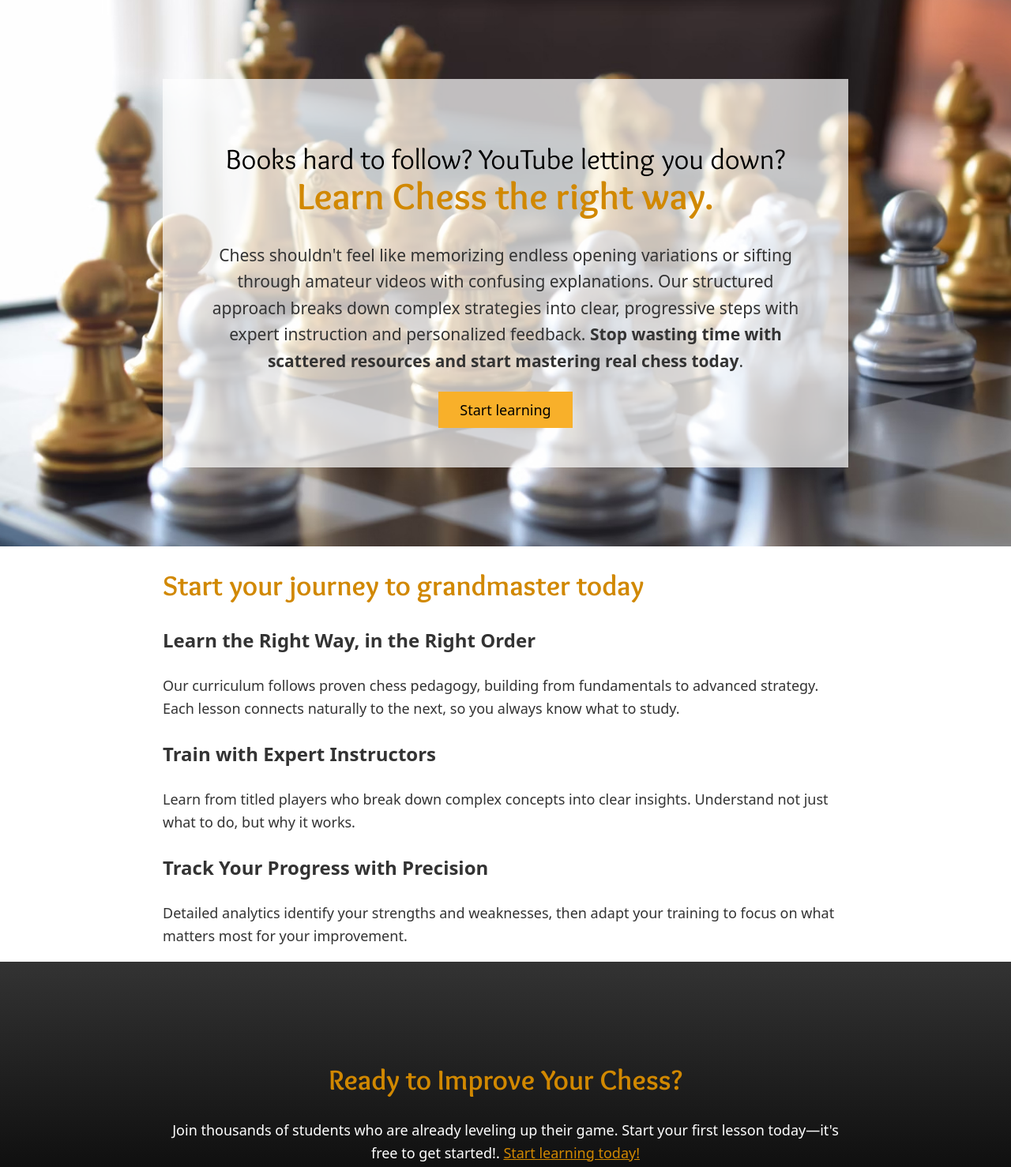
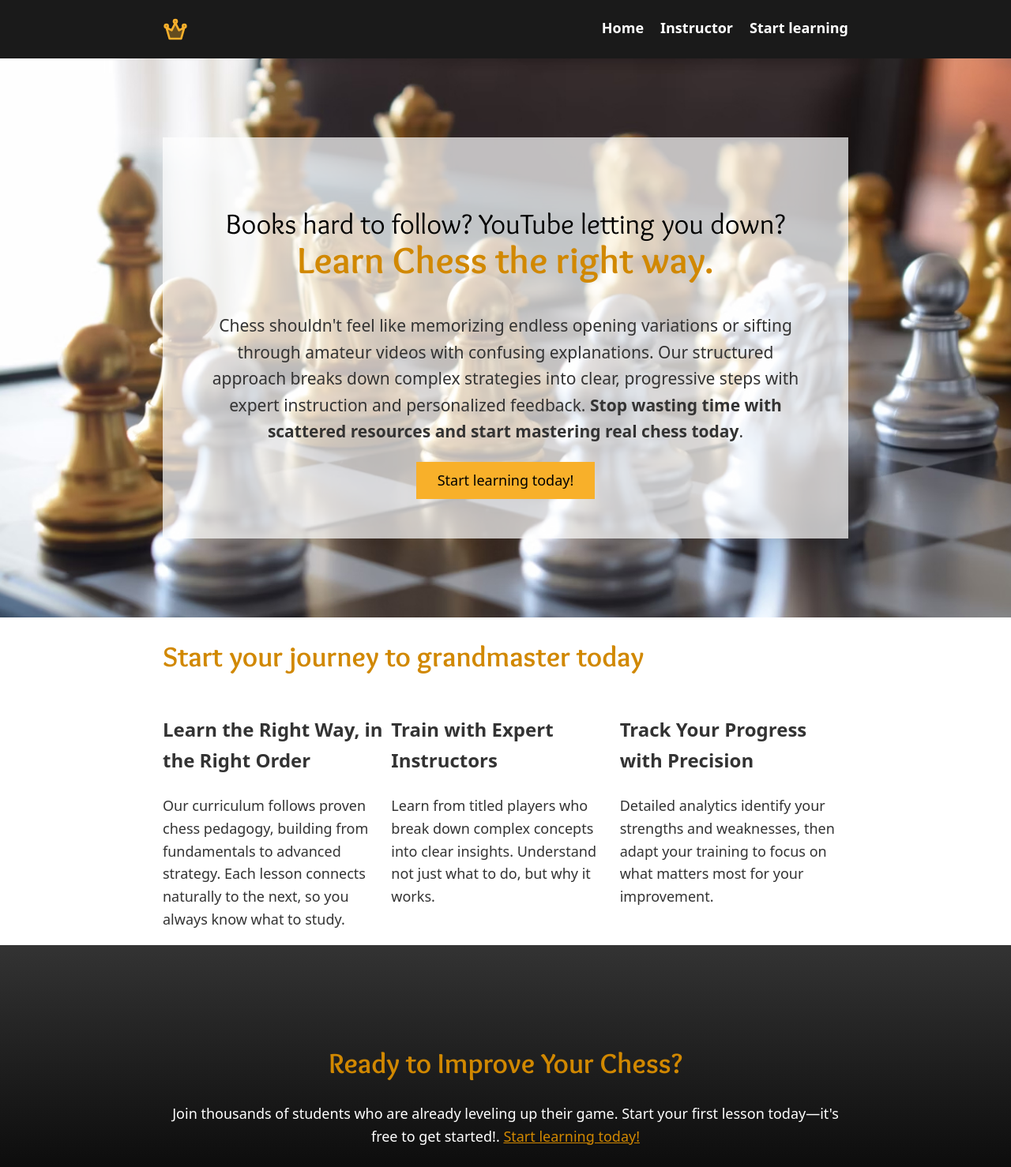
Before and after one commit to Verdecelulandres/css-fundamentals, a plain HTML site: page index.html in a window 1280 px wide. Shown: the top 1478 px of the page at 79% size. Drawn offline with Linux system fonts and the light colour scheme.

Commit message:
update: add nav

```diff
--- a/index.html
+++ b/index.html
@@ -1,5 +1,4 @@
 <!DOCTYPE html>
-
 <html lang="en">
 
 <head>
@@ -11,42 +10,80 @@
 
 <body>
 <main>
-    <div class="hero">
+
+  <header class="page-header">
+    <div class="wrapper">
+      <div class="page-header-layout">
+        <img src="images/crown.svg"/>
+        <nav class="primary-nav">
+          <ul>
+            <li><a href="index.html">Home</a></li>
+            <li><a href="instructor.html">Instructor</a></li>
+            <li><a href="#">Start learning</a></li>
+          </ul>
+        </nav>
+      </div>
+    </div>
+  </header>
+
+  <section class="hero">
     <div class="wrapper">
       <div class="hero-content">
         <h1><span>Books hard to follow? YouTube letting you down?</span> Learn Chess the right way.</h1>
-          <!-- <img src="images/chess-board.jpg" alt="A chess board with gold and black peices"> -->
-          <p class="lede">Chess shouldn't feel like memorizing endless opening variations or sifting through amateur videos
+        <p class="lede">Chess shouldn't feel like memorizing endless opening variations or sifting through amateur
+          videos
           with confusing
-            explanations. Our structured approach breaks down complex strategies into clear, progressive steps with expert
-            instruction and personalized feedback. <strong>Stop wasting time with scattered resources and start mastering real
+          explanations. Our structured approach breaks down complex strategies into clear, progressive steps with
+          expert
+          instruction and personalized feedback. <strong>Stop wasting time with scattered resources and start
+            mastering
+            real
             chess
-              today</strong>.
-            </p>
-            <button class="button">Start learning</button>
+            today</strong>. </p>
+        <button class="button">Start learning today!</button>
+      </div>
+  </section>
+
+  <section>
+    <div class="wrapper">
+      <h2>Start your journey to grandmaster today</h2>
+
+      <div class="three-columns">
+        <div>
+          <h3>Learn the Right Way, in the Right Order</h3>
+          <p>Our curriculum follows proven chess pedagogy, building from fundamentals to advanced strategy. Each
+            lesson
+            connects
+            naturally to the next, so you always know what to study. </p>
+        </div>
+        <div>
+          <h3>Train with Expert Instructors</h3>
+          <p>Learn from titled players who break down complex concepts into clear insights. Understand not just what
+            to
+            do,
+            but
+            why it works.</p>
+        </div>
+        <div>
+          <h3>Track Your Progress with Precision</h3>
+          <p>Detailed analytics identify your strengths and weaknesses, then adapt your training to focus on what
+            matters
+            most
+            for your improvement.</p>
         </div>
       </div>
     </div>
-    <div class="wrapper">
-      <h2>Start your journey to grandmaster today</h2>
-      <h3>Learn the Right Way, in the Right Order</h3>
-      <p>Our curriculum follows proven chess pedagogy, building from fundamentals to advanced strategy. Each lesson
-        connects
-        naturally to the next, so you always know what to study. </p>
-      <h3>Train with Expert Instructors</h3>
-      <p>Learn from titled players who break down complex concepts into clear insights. Understand not just what to do,
-        but
-        why it works.</p>
-      <h3>Track Your Progress with Precision</h3>
-      <p>Detailed analytics identify your strengths and weaknesses, then adapt your training to focus on what matters most
-        for your improvement.</p>
-    </div>
+  </section>
 </main>
+
 <footer class="page-footer">
 <div class="wrapper">
+  <div class="page-footer-content">
     <h2>Ready to Improve Your Chess?</h2>
-      <p>Join thousands of students who are already leveling up their game. Start your first lesson today—it's free to get
+    <p>Join thousands of students who are already leveling up their game. Start your first lesson today—it's free to
+      get
       started!. <a href="instructor.html">Start learning today!</a></p>
+  </div>
 </div>
 </footer>
 </body>
--- a/styles/style.css
+++ b/styles/style.css
@@ -14,6 +14,7 @@
   --clr-accent-400: hsl(39 100% 41%);
   --clr-neutral-100: hsl(0 0% 100%);
   --clr-neutral-800: hsl(0 0% 20%);
+  --clr-neutral-900: hsl(0 0% 10%);
 
   --fs-400: 1.125rem;
   --fs-500: 1.3125rem;
@@ -97,6 +98,38 @@ button {
   font-size: var(--fs-500);
 }
 
+.page-header {
+  padding-block: 21px;
+  background: var(--clr-neutral-900);
+}
+
+.page-header-layout {
+  display: flex;
+  justify-content: space-between;
+  gap: 21px;
+  flex-wrap: wrap;
+}
+
+.primary-nav ul {
+  display: flex;
+  gap: 21px;
+  list-style: none;
+  margin: 0;
+  padding: 0;
+  flex-wrap: wrap;
+}
+
+.primary-nav a {
+  font-weight: 700;
+  color: var(--clr-neutral-100);
+  text-decoration: none;
+}
+
+.primary-nav a:hover,
+.primary-nav a:focus-visible {
+  color: var(--clr-accent-300);
+}
+
 .hero {
   background-color: var(--clr-accent-400);
   background-image: url(../images/chess-bg.jpg);
@@ -124,3 +157,10 @@ button {
   max-inline-size: 900px;
   margin-inline: auto;
 }
+
+.three-columns {
+  display: grid;
+  @media (width > 720px) {
+    grid-template-columns: repeat(3, 1fr);
+  }
+}
```
Also changed, not shown: images/crown.svg (added). Lines whose indentation alone changed are shown as unchanged.
